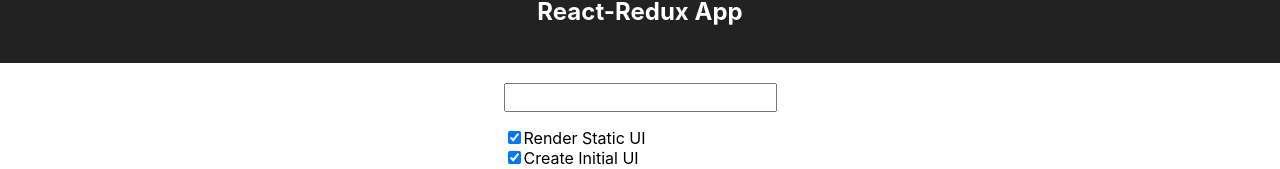
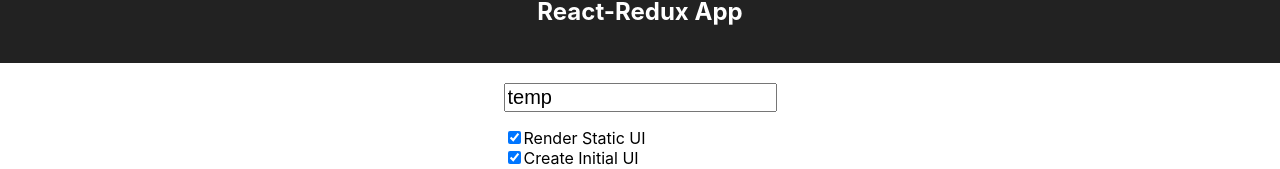
Before and after one commit to MauricioUyaguari/reduxTodo, a React (Create React App) app: page / in a window 1280 px wide. Shown: the part 127-296 px from the top of the page. Built offline with nearby package versions, Linux system fonts and the light colour scheme.

Commit message:
added reducers simple actions

```diff
--- a/src/App.js
+++ b/src/App.js
@@ -17,7 +17,9 @@ class App extends Component {
           </h2>
         </header>
         <div className="Todo-App">
-          <TodoForm />
+          <TodoForm
+          currentTodo={this.props.currentTodo}
+          changeCurrent={this.props.changeCurrent} />
           <TodoList todos={this.props.todos}/>
         </div>
 
--- a/src/components/TodoForm.js
+++ b/src/components/TodoForm.js
@@ -1,8 +1,17 @@
 import React from 'react';
 
-export default(props) => (
-<form>
-    <input type="text"/>
-</form>
+export default(props) => {
 
-)
+const {currentTodo, changeCurrent} = props;
+const handleInputChange = (event) => {
+    const val = event.target.value;
+    changeCurrent(val);
+}
+
+return(<form>
+        <input type="text"
+        value={currentTodo}
+        onChange={handleInputChange}
+        />
+    </form>)
+}
--- a/src/index.js
+++ b/src/index.js
@@ -4,17 +4,27 @@ import './index.css';
 import App from './App';
 import * as serviceWorker from './serviceWorker';
 import store from './store';
-// const state = {
-//     todos: [
-//         {id: 1, name: "Render Static UI", isComplete: true},
-//         {id: 2, name: "Create Initial UI", isComplete: true},
-//         {id: 3, name: "Render Static UI", isComplete: false}
-//     ]
-// }
 
-const state = store.getState();
+const todoChangeHandler = (val) => store.dispatch({
+    type: 'CURRENT_UPDATE',
+    payload: val
+})
 
-ReactDOM.render(<App {...state} />, document.getElementById('root'));
+
+const render = () => {
+    const state = store.getState();
+    ReactDOM.render(<App
+                    todos={state.todos}
+                    currentTodo={state.currentTodo}
+                    changeCurrent={todoChangeHandler}
+                    />, document.getElementById('root'));
+
+}
+render();
+store.subscribe(render)
+
+
+
 
 // If you want your app to work offline and load faster, you can change
 // unregister() to register() below. Note this comes with some pitfalls.
--- a/src/reducers/todo.js
+++ b/src/reducers/todo.js
@@ -3,14 +3,18 @@ const initState = {
         {id: 1, name: "Render Static UI", isComplete: true},
         {id: 2, name: "Create Initial UI", isComplete: true},
         {id: 3, name: "Render Static UI", isComplete: false}
-    ]
+        ],
+        currentTodo: 'temp'
 }
 
 export default(state = initState, action ) => {
 
     switch(action.type){
-    //    case 'TODO_ADD':
-      //  return {...state, todos: state.todos.concat(action.payload)};
+       case 'TODO_ADD':
+       return {...state, todos: state.todos.concat(action.payload)};
+       case 'CURRENT_UPDATE':
+       state.currentTodo = action.payload;
+       return state;
         default:
             return state
     }
```
